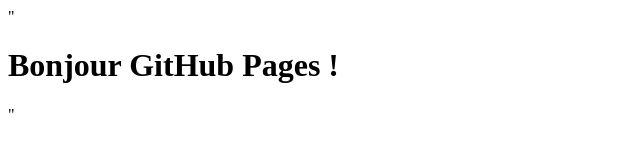
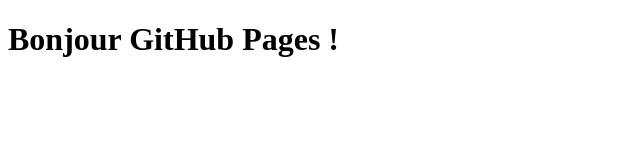
Before and after one commit to ELYAACOUBIMOUAD56/mon-site-final, a plain HTML site: page index.html in a window 1280 px wide. Shown: the whole page, without its empty margins (0-640 px from the left). Drawn offline with Linux system fonts and the light colour scheme.

Commit message:
Update index.html

```diff
--- a/index.html
+++ b/index.html
@@ -1 +1 @@
-"<!DOCTYPE html><html><head><title>Mon site</title></head><body><h1>Bonjour GitHub Pages !</h1></body></html>"
+<!DOCTYPE html><html><head><title>Mon site</title></head><body><h1>Bonjour GitHub Pages !</h1></body></html>
```
